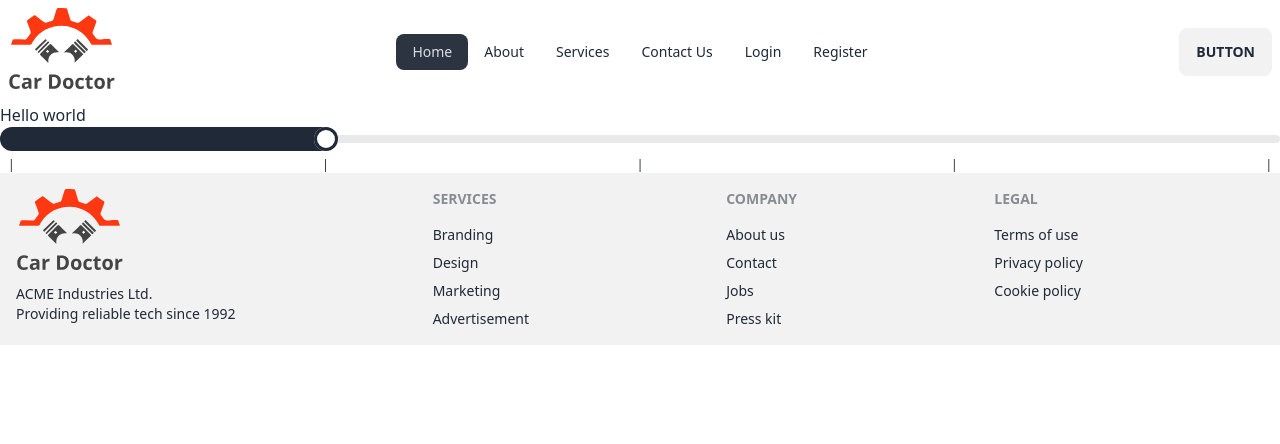
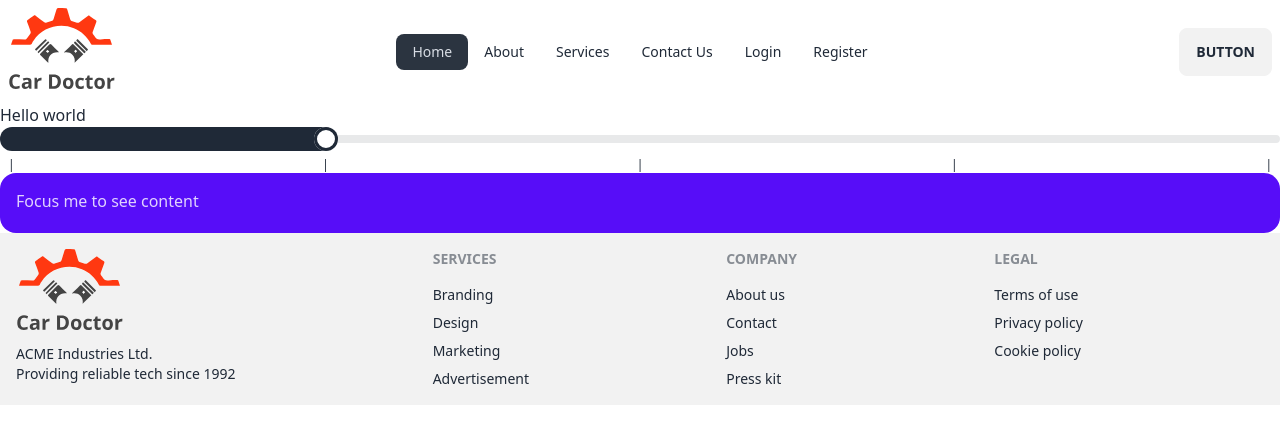
Before and after one commit to SheikhRakibhossain/Light_Car, a React (Vite) app: page / in a window 1280 px wide. Shown: the top 444 px of the page. Built offline with nearby package versions, Linux system fonts and the light colour scheme; no server answers.

Commit message:
collaps btn added

```diff
--- a/src/Pages/Home/MainHome/Home.jsx
+++ b/src/Pages/Home/MainHome/Home.jsx
@@ -17,6 +17,16 @@ const Home = () => {
         <span>|</span>
         <span>|</span>
       </div>
+
+      <div
+        tabIndex={0}
+        className="collapse bg-primary text-primary-content focus:bg-secondary focus:text-secondary-content"
+      >
+        <div className="collapse-title">Focus me to see content</div>
+        <div className="collapse-content">
+          <p>tabIndex={0} attribute is necessary to make the div focusable</p>
+        </div>
+      </div>
     </div>
   );
 };
```
